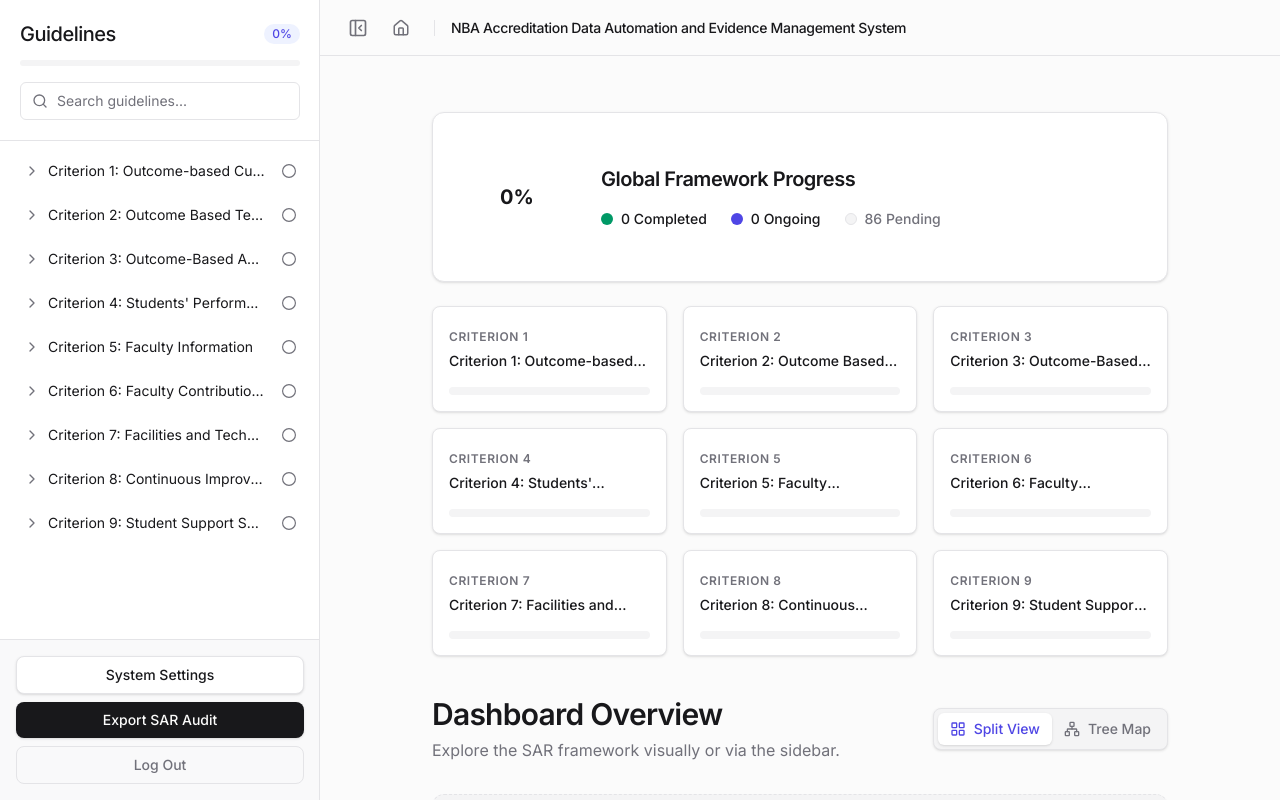
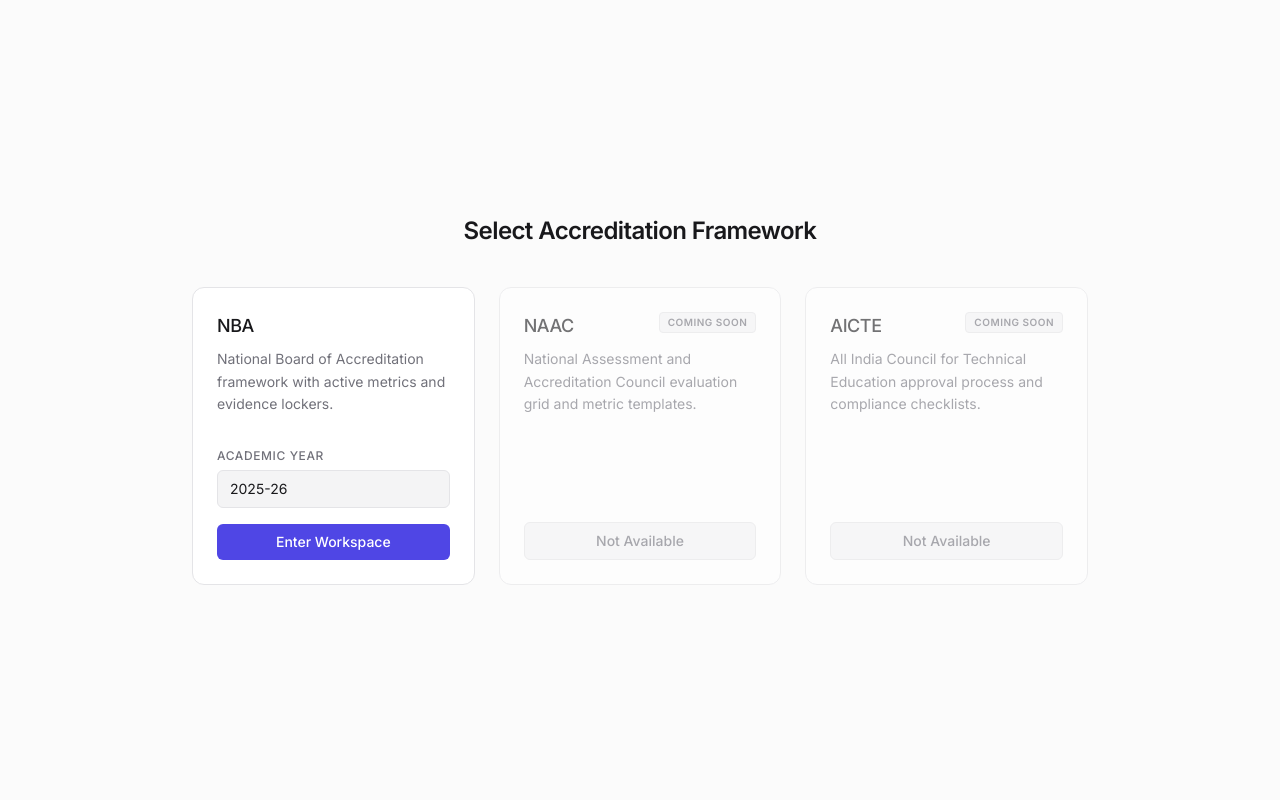
Before and after one commit to yeshw0nth/nbawebsite, a Next.js app: page / in a window 1280 px wide. Built offline with nearby package versions, Linux system fonts and the light colour scheme.

Commit message:
refactor: implement nested dynamic routing, new root landing grid, and global navigation sync

```diff
--- a/src/app/components/AppLayout.tsx
+++ b/src/app/components/AppLayout.tsx
@@ -7,9 +7,14 @@
 import CommandPalette from "./CommandPalette";
 import Link from "next/link";
 import { Home, PanelLeftClose, PanelLeftOpen } from "lucide-react";
+import { useParams } from "next/navigation";
 
 export default function AppLayout({ children }: { children: React.ReactNode }) {
   const [isSidebarOpen, setIsSidebarOpen] = useState(true);
+  const params = useParams();
+
+  const type = (params?.type as string) || "NBA";
+  const year = (params?.year as string) || "2025-26";
 
   return (
     <ScoreProvider>
@@ -34,16 +39,22 @@
               <Link
                 href="/"
                 className="text-muted hover:text-accent transition-colors flex items-center justify-center p-2 rounded-md hover:bg-surface-alt"
-                title="Home / Dashboard"
+                title="Back to Framework Selection"
               >
                 <Home size={18} />
               </Link>
 
               <div className="h-4 w-px bg-border mx-1" />
 
-              <h1 className="text-sm font-medium tracking-tight text-foreground truncate">
-                NBA Accreditation Data Automation and Evidence Management System
-              </h1>
+              <div className="flex items-center gap-2">
+                <h1 className="text-sm font-medium tracking-tight text-foreground truncate hidden sm:block">
+                  NBA Accreditation Data Automation and Evidence Management System
+                </h1>
+                <span className="text-muted hidden sm:inline-block">/</span>
+                <span className="text-sm font-semibold tracking-tight text-accent bg-accent-subtle px-2 py-0.5 rounded-md border border-border uppercase">
+                  {type} / {year}
+                </span>
+              </div>
             </header>
             <div className="flex-1 overflow-y-auto">
               <div className="max-w-4xl px-20 py-10 mt-4 mx-auto">
--- a/src/app/components/Sidebar.tsx
+++ b/src/app/components/Sidebar.tsx
@@ -44,6 +44,10 @@
   const router = useRouter();
   const params = useParams();
   const currentId = params?.id as string | undefined;
+
+  const type = (params?.type as string) || "nba";
+  const year = (params?.year as string) || "2025-26";
+  const basePath = `/framework/${type}/${year}`;
 
   const { getNodeStatus, totalSubSubs, completedSubSubs } = useProgress();
   const progressPercent = totalSubSubs > 0 ? Math.round((completedSubSubs / totalSubSubs) * 100) : 0;
@@ -175,7 +179,7 @@
   };
 
   const handleNodeClick = (id: string) => {
-    router.push(`/criteria/${id}`);
+    router.push(`${basePath}/criteria/${id}`);
   };
 
   return (
@@ -348,13 +352,13 @@
           {/* Settings & Export */}
           <div className="p-4 border-t border-border shrink-0 bg-surface-alt/50 space-y-2">
             <Link
-              href="/settings"
+              href={`${basePath}/settings`}
               className="w-full flex items-center justify-center gap-2 py-2 px-4 bg-surface border border-border hover:bg-surface-alt text-foreground text-sm font-medium rounded-lg transition-colors shadow-sm"
             >
               System Settings
             </Link>
             <button
-              onClick={() => window.open("/export", "_blank")}
+              onClick={() => window.open(`${basePath}/export`, "_blank")}
               className="w-full flex items-center justify-center gap-2 py-2 px-4 bg-foreground hover:opacity-90 text-background text-sm font-medium rounded-lg transition-colors shadow-sm"
             >
               Export SAR Audit
--- a/src/app/(dashboard)/criteria/[id]/SubComponentsAccordion.tsx
+++ b/src/app/framework/[type]/[year]/criteria/[id]/SubComponentsAccordion.tsx
@@ -16,6 +16,8 @@
   "Sub-Sub-Criteria"?: SubSubCriterion[];
 };
 
+import { useParams } from "next/navigation";
+
 export default function SubComponentsAccordion({
   items,
   parentId,
@@ -24,6 +26,10 @@
   parentId: string; // e.g., 'c1'
 }) {
   const [expanded, setExpanded] = useState<Record<number, boolean>>({});
+  const params = useParams();
+  const type = (params?.type as string) || "nba";
+  const year = (params?.year as string) || "2025-26";
+  const basePath = `/framework/${type}/${year}`;
 
   const toggleExpand = (idx: number) => {
     setExpanded((prev) => ({ ...prev, [idx]: !prev[idx] }));
@@ -74,7 +80,7 @@
                       return (
                         <Link
                           key={ssIdx}
-                          href={`/criteria/${ssId}`}
+                          href={`${basePath}/criteria/${ssId}`}
                           className="flex items-center justify-between p-3 transition-colors hover:bg-indigo-50 group"
                         >
                           <p className="text-sm text-gray-600 group-hover:text-indigo-600 transition-colors">
--- a/src/app/(dashboard)/resources/[criterionId]/[guidelineId]/page.tsx
+++ b/src/app/framework/[type]/[year]/resources/[criterionId]/[guidelineId]/page.tsx
@@ -43,10 +43,10 @@
 export default async function ResourcePage({
   params
 }: {
-  params: Promise<{ criterionId: string; guidelineId: string }>
+  params: Promise<{ criterionId: string; guidelineId: string; type: string; year: string }>
 }) {
   const resolvedParams = await params;
-  const { criterionId, guidelineId } = resolvedParams;
+  const { criterionId, guidelineId, type = "nba", year = "2025-26" } = resolvedParams;
 
   const subSubCriterion = findSubSubCriterionById(criterionId);
 
@@ -66,19 +66,19 @@
     <article className="animate-in fade-in duration-300">
       <div className="mb-8">
         <Link
-          href={`/criteria/${criterionId}`}
-          className="inline-flex items-center gap-2 text-sm font-medium text-gray-500 hover:text-[#171717] transition-colors mb-4"
+          href={`/framework/${type}/${year}/criteria/${criterionId}`}
+          className="inline-flex items-center gap-2 text-sm font-medium text-muted hover:text-foreground transition-colors mb-4"
         >
           <ArrowLeft size={16} />
           Back to Criterion
         </Link>
-        <div className="text-sm text-gray-400">
-          Context and Resources for Guideline <span className="font-medium text-[#171717]">{guidelineId}</span>
+        <div className="text-sm text-muted">
+          Context and Resources for Guideline <span className="font-medium text-foreground">{guidelineId}</span>
         </div>
       </div>
 
       <header className="mb-6">
-        <h2 className="text-2xl font-semibold tracking-tight text-[#171717] leading-relaxed">
+        <h2 className="text-2xl font-semibold tracking-tight text-foreground leading-relaxed">
           {guidelineText}
         </h2>
       </header>
--- /dev/null
+++ b/src/app/page.tsx
@@ -0,0 +1,100 @@
+"use client";
+
+import { useState } from "react";
+import { useRouter } from "next/navigation";
+
+export default function FrameworkSelectionPage() {
+  const router = useRouter();
+  const [selectedYear, setSelectedYear] = useState("2025-26");
+
+  const handleEnterWorkspace = () => {
+    router.push(`/framework/nba/${selectedYear}`);
+  };
+
+  return (
+    <div className="flex min-h-screen w-full flex-col items-center justify-center bg-background p-4 animate-in fade-in duration-300">
+      <div className="w-full max-w-4xl">
+        <h1 className="text-2xl font-semibold tracking-tight text-foreground text-center mb-10">
+          Select Accreditation Framework
+        </h1>
+
+        <div className="grid grid-cols-1 md:grid-cols-3 gap-6">
+          {/* NBA Card (Active) */}
+          <div className="border border-border bg-surface p-6 rounded-xl flex flex-col justify-between">
+            <div>
+              <h2 className="text-lg font-medium text-foreground tracking-tight">NBA</h2>
+              <p className="text-sm text-muted mt-2 leading-relaxed">
+                National Board of Accreditation framework with active metrics and evidence lockers.
+              </p>
+            </div>
+
+            <div className="mt-8 space-y-4">
+              <div className="flex flex-col gap-1.5">
+                <label htmlFor="academic-year" className="text-xs font-medium text-muted uppercase tracking-wider">
+                  Academic Year
+                </label>
+                <select
+                  id="academic-year"
+                  value={selectedYear}
+                  onChange={(e) => setSelectedYear(e.target.value)}
+                  className="w-full px-3 py-2 text-sm border border-border rounded-md bg-surface-alt text-foreground focus:outline-none focus:border-accent focus:ring-1 focus:ring-accent transition-colors cursor-pointer appearance-none"
+                >
+                  <option value="2025-26">2025-26</option>
+                  <option value="2024-25">2024-25</option>
+                  <option value="2023-24">2023-24</option>
+                </select>
+              </div>
+
+              <button
+                onClick={handleEnterWorkspace}
+                className="w-full bg-accent hover:bg-accent-hover text-white font-medium py-2 px-4 rounded-md transition-colors text-sm"
+              >
+                Enter Workspace
+              </button>
+            </div>
+          </div>
+
+          {/* NAAC Card (Coming Soon) */}
+          <div className="border border-border bg-surface p-6 rounded-xl opacity-60 flex flex-col justify-between">
+            <div>
+              <div className="flex justify-between items-start mb-2">
+                <h2 className="text-lg font-medium text-foreground tracking-tight">NAAC</h2>
+                <span className="text-[10px] font-semibold tracking-wider uppercase bg-surface-alt text-muted px-2 py-0.5 rounded border border-border">
+                  Coming Soon
+                </span>
+              </div>
+              <p className="text-sm text-muted leading-relaxed">
+                National Assessment and Accreditation Council evaluation grid and metric templates.
+              </p>
+            </div>
+            <div className="mt-8">
+              <button disabled className="w-full bg-surface-alt text-muted font-medium py-2 px-4 rounded-md text-sm cursor-not-allowed border border-border">
+                Not Available
+              </button>
+            </div>
+          </div>
+
+          {/* AICTE Card (Coming Soon) */}
+          <div className="border border-border bg-surface p-6 rounded-xl opacity-60 flex flex-col justify-between">
+            <div>
+              <div className="flex justify-between items-start mb-2">
+                <h2 className="text-lg font-medium text-foreground tracking-tight">AICTE</h2>
+                <span className="text-[10px] font-semibold tracking-wider uppercase bg-surface-alt text-muted px-2 py-0.5 rounded border border-border">
+                  Coming Soon
+                </span>
+              </div>
+              <p className="text-sm text-muted leading-relaxed">
+                All India Council for Technical Education approval process and compliance checklists.
+              </p>
+            </div>
+            <div className="mt-8">
+              <button disabled className="w-full bg-surface-alt text-muted font-medium py-2 px-4 rounded-md text-sm cursor-not-allowed border border-border">
+                Not Available
+              </button>
+            </div>
+          </div>
+        </div>
+      </div>
+    </div>
+  );
+}
```
Also changed, not shown: src/app/components/TreeVisualizer.tsx (+8 -3 lines), src/app/framework/[type]/[year]/criteria/[id]/page.tsx (renamed from src/app/(dashboard)/criteria/[id]/page.tsx, +8 -5 lines), src/app/framework/[type]/[year]/export/page.tsx (renamed from src/app/(dashboard)/export/page.tsx), src/app/framework/[type]/[year]/layout.tsx (renamed from src/app/(dashboard)/layout.tsx), src/app/framework/[type]/[year]/page.tsx (renamed from src/app/(dashboard)/page.tsx), src/app/framework/[type]/[year]/resources/[criterionId]/[guidelineId]/ResourceInteractive.tsx (renamed from src/app/(dashboard)/resources/[criterionId]/[guidelineId]/ResourceInteractive.tsx), src/app/framework/[type]/[year]/settings/page.tsx (renamed from src/app/(dashboard)/settings/page.tsx).
